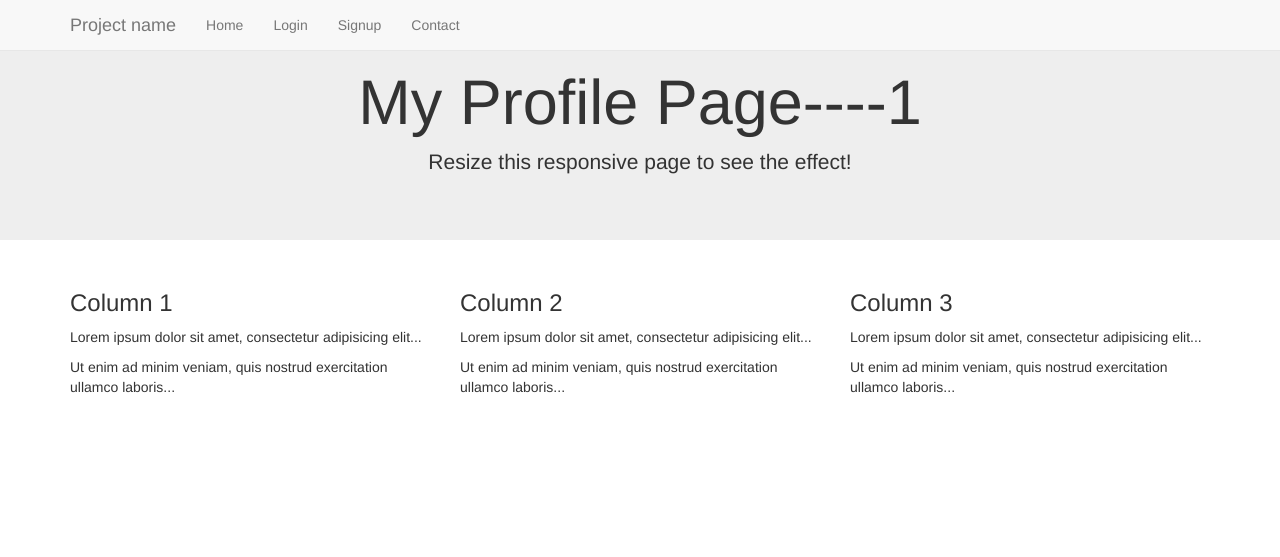
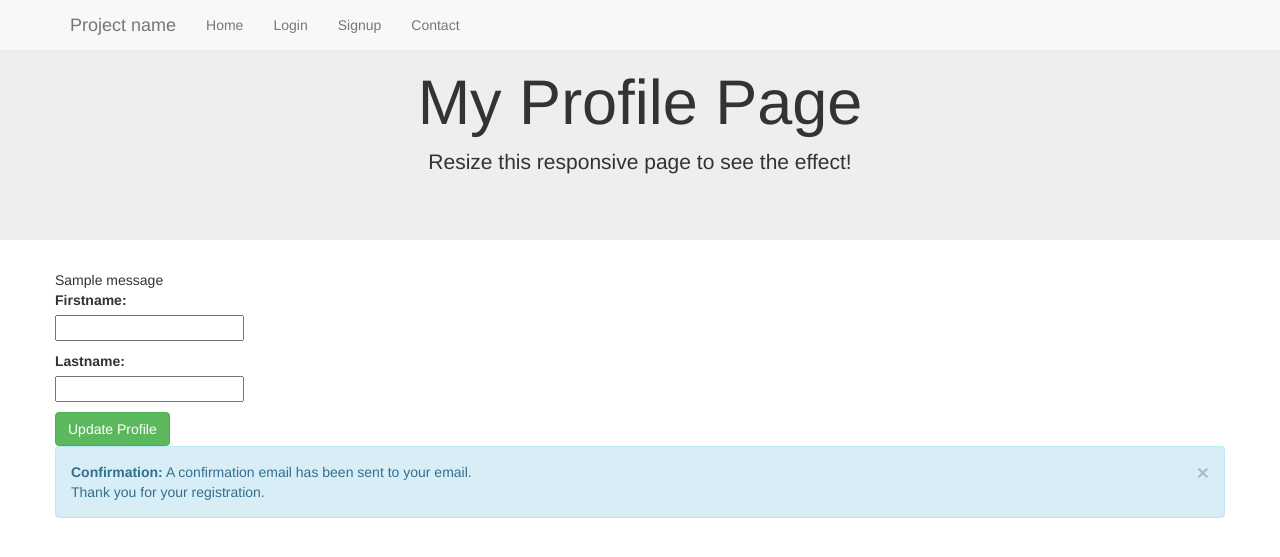
Before and after one commit to pardeepbeniwal/python-demo, a Django app: template main_flask/intro_to_flask/templates/profile.html in a window 1280 px wide. Shown: the top 557 px of the page. Run offline with Django 3.2, Linux system fonts and the light colour scheme; tables that the repository leaves empty hold one stand-in row (values such as "Sample post"); the template is opened without the code that fills it: values that come from a table or form of the project are taken from there, most other values are stand-ins (such as "Sample title", 1, 10 or a date in 2020); one stand-in notice (Sample message) is shown; some libraries are stand-ins or nearby versions.

Commit message:
update profile

```diff
--- a/django_project/django_project/frontend/forms.py
+++ b/django_project/django_project/frontend/forms.py
@@ -1,7 +1,7 @@
 from django import forms
 from django.contrib.auth.forms import UserCreationForm
 from django.forms import ModelForm
-from django.contrib.auth.hashers import make_password
+from django.contrib.auth.hashers import make_password,check_password
 
 #from django.contrib.auth.models import User
 from django_project.frontend.models import User
@@ -22,9 +22,17 @@ class SignUpForm(ModelForm):
         model = User
         fields = ('firstname', 'lastname', 'email')
 
-class LoginForm(ModelForm):
+class LoginForm(forms.Form):
     email = forms.EmailField(max_length=254, required=True,help_text='')
     pwdhash = forms.CharField(widget=forms.PasswordInput(),label='Password',max_length=254, help_text='',error_messages={'required': 'Please enter your password'})
 
-    def checkPassword(self, pwdhash):
-        return make_password(password=pwdhash, salt=None, hasher='pbkdf2_wrapped_sha1')
+    def checkPassword(self, pwdtxt,pwdhash):
+        return check_password(pwdtxt,pwdhash)
+
+class ProfileForm(ModelForm):
+    firstname = forms.CharField(max_length=30, required=True,error_messages={'required': 'Please enter your first name'})
+    lastname = forms.CharField(max_length=30, required=True)
+
+    class Meta:
+        model = User
+        fields = ('firstname', 'lastname')
--- a/django_project/django_project/frontend/models.py
+++ b/django_project/django_project/frontend/models.py
@@ -2,7 +2,6 @@ from django.db import models
 from datetime import datetime
 
 class User(models.Model):
-
 	firstname = models.CharField(max_length = 50)
 	lastname = models.CharField(max_length = 50)
 	pwdhash = models.CharField(max_length = 50)
@@ -12,4 +11,5 @@ class User(models.Model):
 
 
 	class Meta:
+		managed = False
 		db_table = "users"
--- a/django_project/django_project/frontend/templates/profile.html
+++ b/django_project/django_project/frontend/templates/profile.html
@@ -1,27 +1,47 @@
 {% extends "layout.html" %}
 {% block content %}
 <div class="jumbotron text-center">
-  <h1>My Profile Page----{{ user_id }}</h1>
+  <h1>My Profile Page</h1>
   <p>Resize this responsive page to see the effect!</p>
 </div>
 
 <div class="container">
   <div class="row">
-    <div class="col-sm-4">
-      <h3>Column 1</h3>
-      <p>Lorem ipsum dolor sit amet, consectetur adipisicing elit...</p>
-      <p>Ut enim ad minim veniam, quis nostrud exercitation ullamco laboris...</p>
-    </div>
-    <div class="col-sm-4">
-      <h3>Column 2</h3>
-      <p>Lorem ipsum dolor sit amet, consectetur adipisicing elit...</p>
-      <p>Ut enim ad minim veniam, quis nostrud exercitation ullamco laboris...</p>
-    </div>
-    <div class="col-sm-4">
-      <h3>Column 3</h3>
-      <p>Lorem ipsum dolor sit amet, consectetur adipisicing elit...</p>
-      <p>Ut enim ad minim veniam, quis nostrud exercitation ullamco laboris...</p>
-    </div>
+   {% if messages %}
+      {% for message in messages %}
+      {{ message }}
+      {% endfor %}
+    {% endif %}
+    <form method="post" novalidate="novalidate">
+            {% csrf_token %}
+            {% for field in form %}
+              <p>
+                {{ field.label_tag }}<br>
+                {{ field }}
+                {% if field.help_text %}
+                  <small style="color: grey">{{ field.help_text }}</small>
+                {% endif %}
+                {% for error in field.errors %}
+                  <p style="color: red">{{ error }}</p>
+                {% endfor %}
+              </p>
+            {% endfor %}
+
+            <div class="control-group">
+                <div class="controls">
+                     <button class=
+                    "btn btn-success" type="submit">Update Profile</button>
+                </div>
+            </div>
+
+            <div class="alert alert-info">
+                <button class="close" data-dismiss="alert" type=
+                "button">×</button> <strong>Confirmation:</strong>
+                A confirmation email has been sent to your
+                email.<br>
+                Thank you for your registration.
+            </div>
+        </form>
   </div>
 </div>
 {% endblock %}
```
Also changed, not shown: django_project/django_project/frontend/templates/login.html (+7 -0 lines), django_project/django_project/frontend/views.py (+25 -10 lines).
